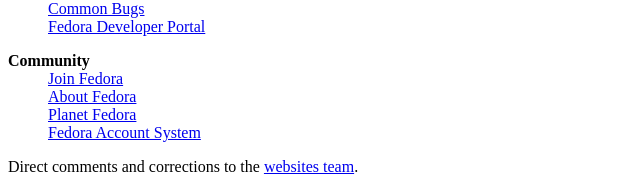
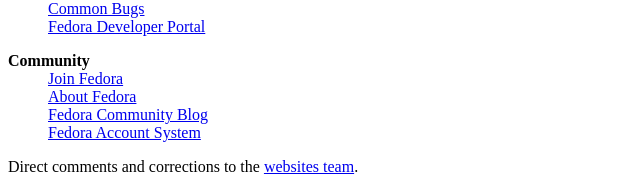
Before and after one commit to fedora-infra/fedora-websites-mirror, a Python web app: template sites/partials/templates/master.html in a window 1280 px wide. Shown: the part 310-502 px from the top of the page, without its empty margins (0-640 px from the left). Run offline with Jinja, Linux system fonts and the light colour scheme; the template is opened without the code that fills it, so the values that code supplies are empty.

Commit message:
change fedora planet link to community blog

```diff
--- a/sites/partials/templates/footer.html
+++ b/sites/partials/templates/footer.html
@@ -29,7 +29,7 @@
 	    <dt class="text-uppercase h5"><strong>{% trans %}Community{% endtrans %}</strong></dt>
             <dd><a href="https://fedoraproject.org/wiki/Join">{% trans %}Join Fedora{% endtrans %}</a></dd>
             <dd><a href="https://fedoraproject.org/wiki/Overview">{% trans %}About Fedora{% endtrans %}</a></dd>
-            <dd><a href="http://fedoraplanet.org">{% trans %}Planet Fedora{% endtrans %}</a></dd>
+            <dd><a href="https://communityblog.fedoraproject.org/">{% trans %}Fedora Community Blog{% endtrans %}</a></dd>
             <dd><a href="https://accounts.fedoraproject.org/">{% trans %}Fedora Account System{% endtrans %}</a></dd>
           </dl>
         </div>
```
